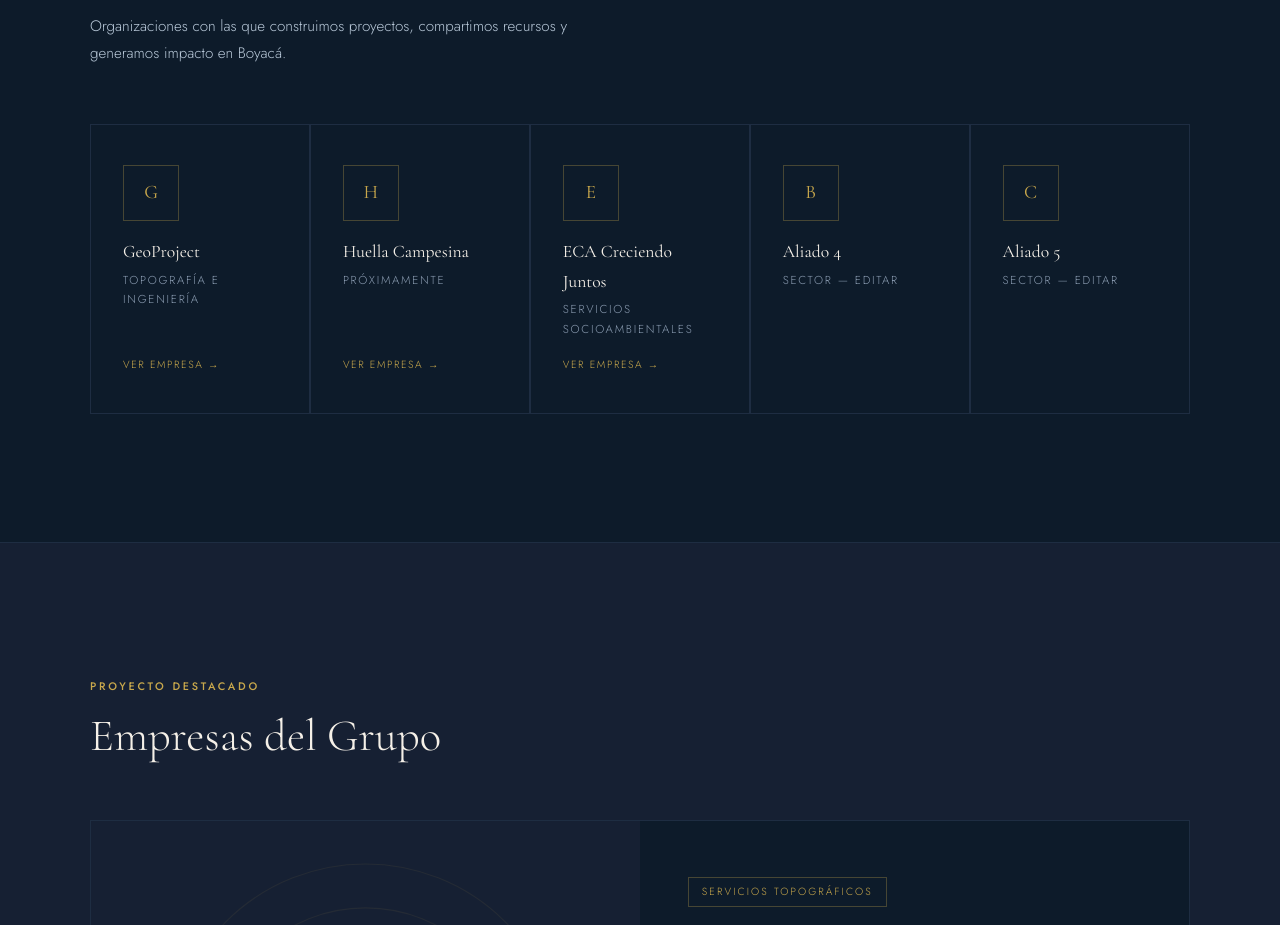
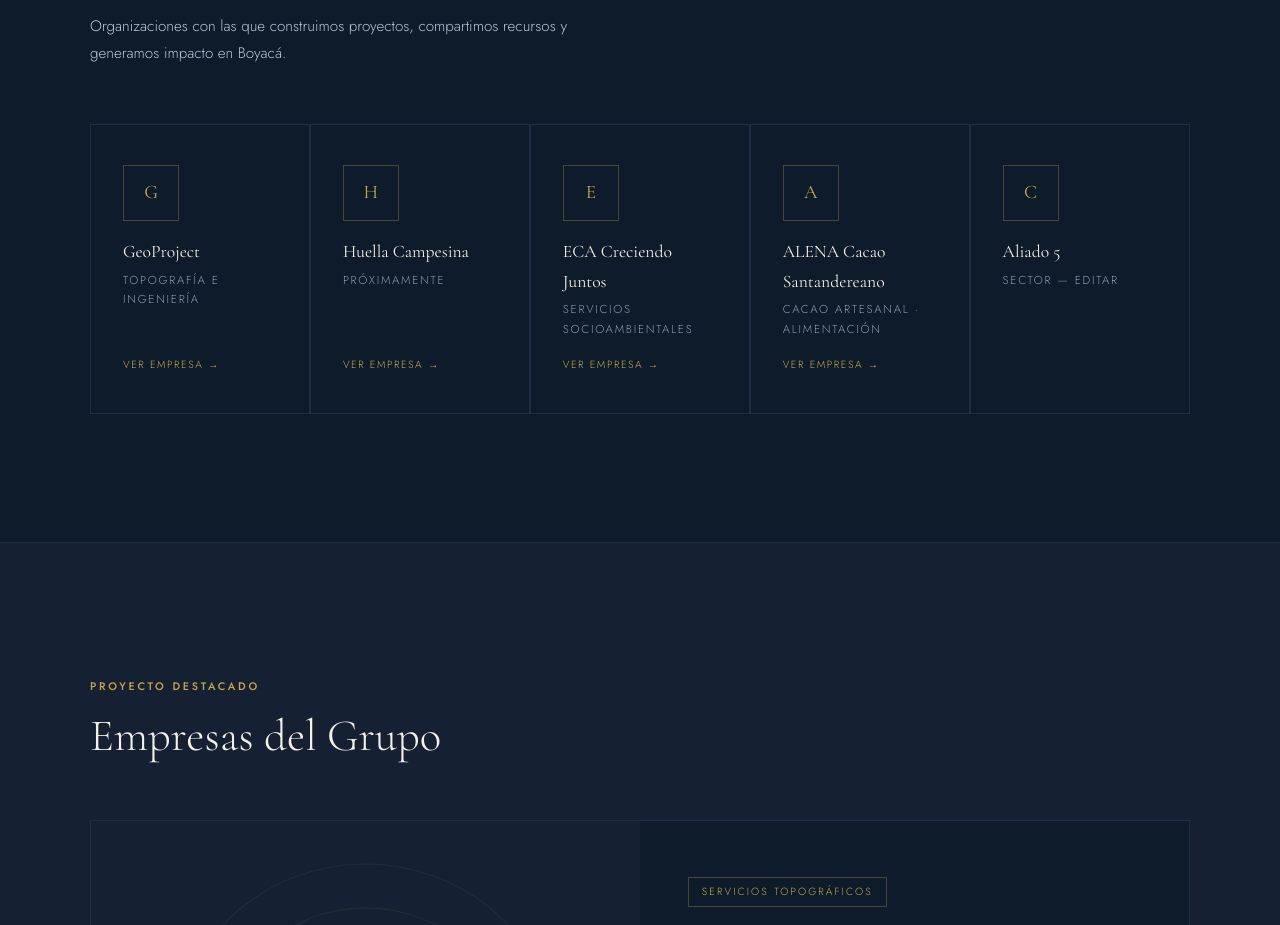
Before and after one commit to magnusholdingtunja-eng/magnusholding, a plain HTML site: page index.html in a window 1280 px wide. Shown: the part 1025-1950 px from the top of the page. Drawn offline with nearby package versions, Linux system fonts and the light colour scheme.

Commit message:
Update ALIADO 4 details in index.html

```diff
--- a/index.html
+++ b/index.html
@@ -806,14 +806,15 @@
           <div style="font-size:0.65rem; letter-spacing:0.15em; text-transform:uppercase; color:var(--dorado); margin-top:auto;">Ver empresa →</div>
         </a>
 
-        <!-- ALIADO 4 -->
-        <div class="aliado__card reveal reveal--d4">
-          <div class="aliado__logo-placeholder">B</div>
+        <!-- ALIADO 4 — ALENA Cacao Santandereano -->
+        <a href="page_cacaosantandereanoalena.html" class="aliado__card reveal reveal--d4">
+          <div class="aliado__logo-placeholder">A</div>
           <div class="aliado__info">
-            <div class="aliado__nombre">Aliado 4</div>
-            <div class="aliado__sector">Sector — Editar</div>
+            <div class="aliado__nombre">ALENA Cacao Santandereano</div>
+            <div class="aliado__sector">Cacao Artesanal · Alimentación</div>
           </div>
-        </div>
+          <div style="font-size:0.65rem; letter-spacing:0.15em; text-transform:uppercase; color:var(--dorado); margin-top:auto;">Ver empresa →</div>
+        </a>
 
         <!-- ALIADO 5 — opcional, eliminar si no se necesita -->
         <div class="aliado__card reveal reveal--d5">
```
